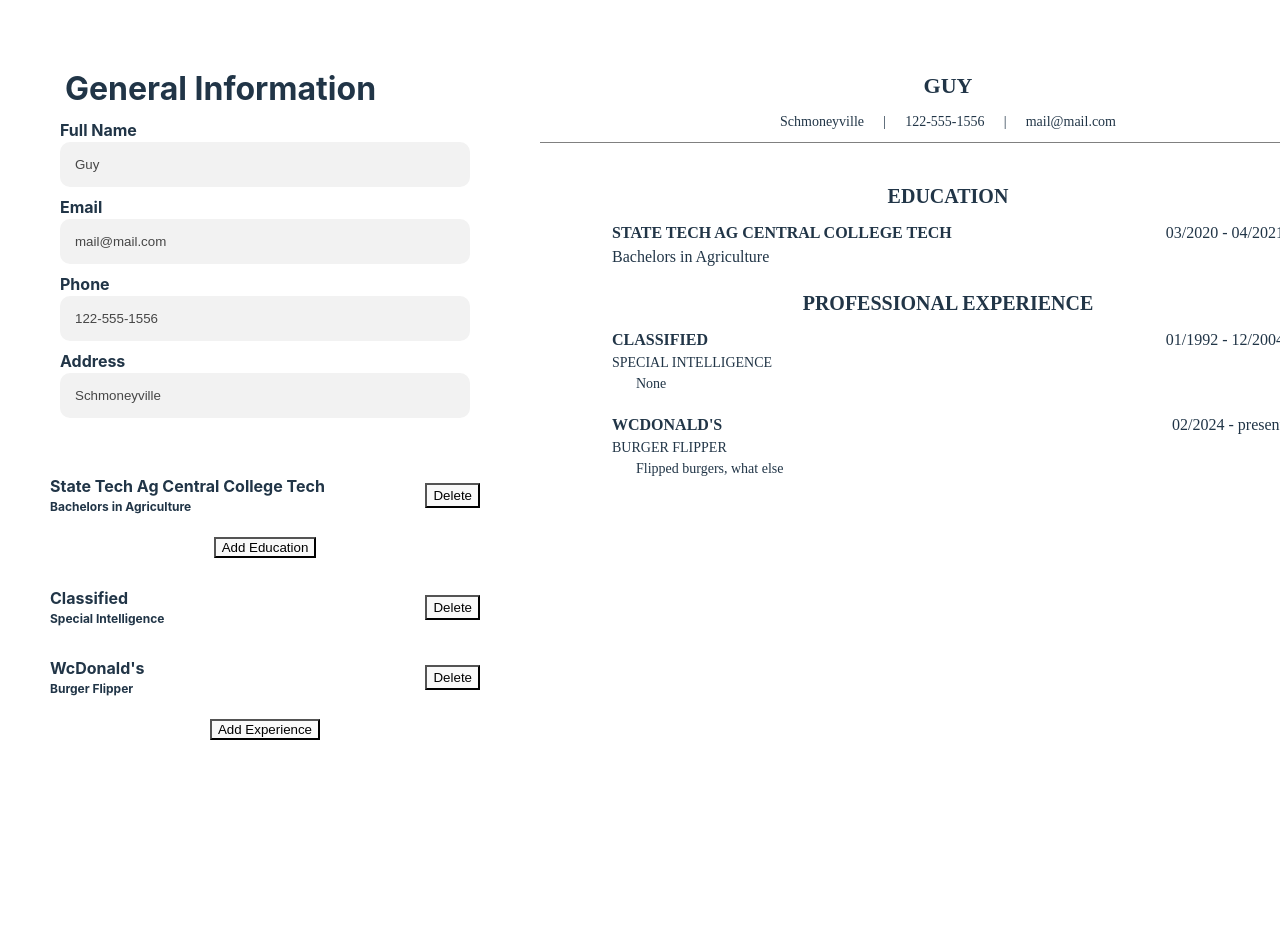
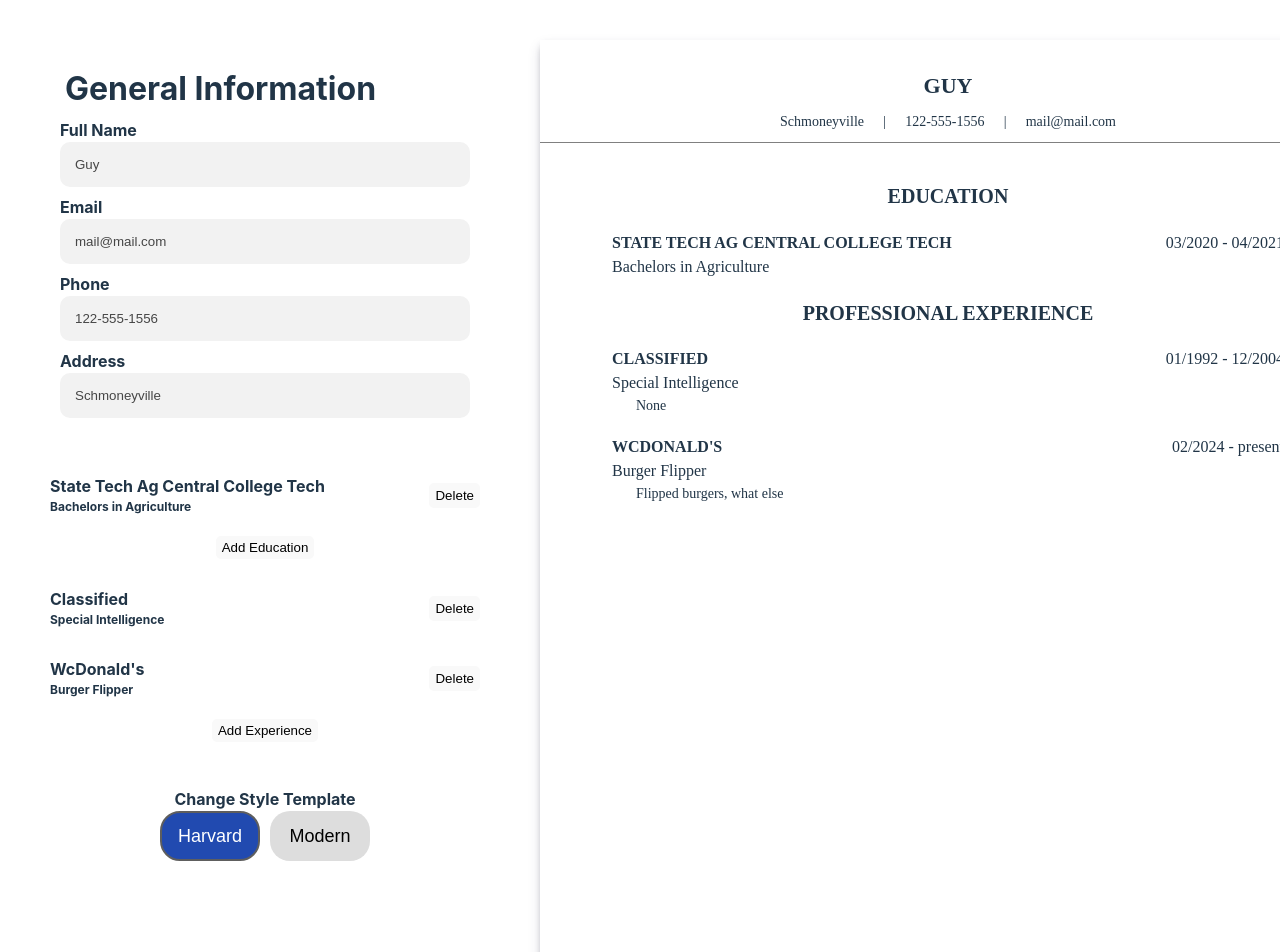
Before and after one commit to Decoldest/cv-app, a React (Vite) app: page / in a window 1280 px wide. Shown: the top 952 px of the page. Built offline with nearby package versions, Linux system fonts and the light colour scheme.

Commit message:
change resume style with selector

```diff
--- a/src/App.css
+++ b/src/App.css
@@ -1,7 +1,6 @@
 #root {
   max-width: 1280px;
   padding: 2rem
-
 }
 
 @media (prefers-reduced-motion: no-preference) {
@@ -15,3 +14,14 @@
   grid-template-columns: 450px 8.5in;
   gap: 50px;
 }
+
+button {
+  background-color: rgb(59, 59, 113);
+  border: none;
+  border-radius: 5px;
+  padding: 4px 6px;
+}
+
+button:active {
+  background-color: rgb(33, 33, 72);
+}
--- a/src/App.jsx
+++ b/src/App.jsx
@@ -48,6 +48,7 @@ export default function App() {
   const [info, setInfo] = useState(defaultGeneralInfo);
   const [experience, setExperience] = useState(defaultExperience);
   const [education, setEducation] = useState(defaultEducation);
+  const [style, setStyle] = useState("Harvard");
 
   return (
     <div className="main-card">
@@ -58,8 +59,10 @@ export default function App() {
         setEducation={setEducation}
         experience={experience}
         setExperience={setExperience}
+        style={style}
+        setStyle={setStyle}
       />
-      <Output info={info} experience={experience} education={education} />
+      <Output info={info} experience={experience} education={education} style={style} />
     </div>
   );
 }
--- a/src/components/Input.jsx
+++ b/src/components/Input.jsx
@@ -1,6 +1,7 @@
 import GeneralInfo from "./GeneralInfo";
 import Experience from "./Experience";
 import Education from "./Education";
+import Styling from "./Styling";
 import "../styles/Input.css";
 
 export default function Input({
@@ -10,6 +11,8 @@ export default function Input({
   setEducation,
   experience,
   setExperience,
+  style,
+  setStyle
 }) {
   return (
     <>
@@ -23,6 +26,9 @@ export default function Input({
         <div className="experience-container">
           <Experience experience={experience} setExperience={setExperience} />
         </div>
+        <div className="style-container">
+          <Styling  style={style} setStyle={setStyle} />
+        </div>
       </div>
     </>
   );
--- a/src/components/Output.jsx
+++ b/src/components/Output.jsx
@@ -1,7 +1,10 @@
 import "../styles/Output.css";
 
-export default function Output({ info, experience, education }) {
-  return <Harvard info={info} experience={experience} education={education} />;
+export default function Output({ info, experience, education, style }) {
+  return ( style === "Harvard" ?
+    <Harvard info={info} experience={experience} education={education} />
+    : <Modern info={info} experience={experience} education={education} />
+  );
 }
 
 function Harvard({ info, experience, education }) {
@@ -52,7 +55,7 @@ function Harvard({ info, experience, education }) {
 function Modern({ info, experience, education }) {
   return (
     <div className="output-container">
-      <section>
+      <section className="header">
         <h1 className="name">{info.fullName}</h1>
         <div className="additional-details">
           <h3>{info.email}</h3>
--- /dev/null
+++ b/src/components/Styling.jsx
@@ -0,0 +1,23 @@
+import "../styles/Styling.css";
+
+export default function Styling({ style, setStyle }) {
+  return (
+    <>
+      <div>Change Style Template</div>
+      <div>
+        <button
+          className={style === "Harvard" ? "selected" : ""}
+          onClick={() => setStyle("Harvard")}
+        >
+          Harvard
+        </button>
+        <button
+          className={style === "Modern" ? "selected" : ""}
+          onClick={() => setStyle("Modern")}
+        >
+          Modern
+        </button>
+      </div>
+    </>
+  );
+}
--- a/src/styles/Education.css
+++ b/src/styles/Education.css
@@ -21,8 +21,6 @@ li button {
   height: 25px;
 }
 
-
-
 form div {
   margin-bottom: 15px;
 }
--- a/src/styles/Input.css
+++ b/src/styles/Input.css
@@ -7,5 +7,14 @@
 input:focus {
   border: none;
   outline: rgb(169, 169, 255) 1px solid;
-  text-align: center;
 }
+
+.style-container {
+  margin-top: 20px;
+  background-color: white;
+  padding: 15px;
+  border-radius: 10px;
+  display: flex;
+  flex-direction: column;
+  align-items: center;
+}
--- a/src/styles/Output.css
+++ b/src/styles/Output.css
@@ -3,7 +3,7 @@
   flex-direction: column;
   background-color: white;
   height: 11in;
-}
+  box-shadow: rgba(50, 50, 93, 0.25) 0px 6px 12px -2px, rgba(0, 0, 0, 0.3) 0px 3px 7px -3px;}
 
 .output-container>h1,h2,h3,h4,h5,h6,p {
   margin: 0;
@@ -20,7 +20,7 @@
 
 h4.output-bold {
   font-size: 16px;
-  font-weight: 700;
+  font-weight: bold;
 }
 
 .output-container p {
@@ -35,6 +35,7 @@ h4.output-bold {
 .output-container h2 {
   font-size: 20px;
   text-align: center;
+  margin-bottom: 0.2in;
 }
 
 .output-container .education-section,.experience-section {
@@ -99,8 +100,7 @@ h4.output-bold.harvard {
 }
 
 .output-container .position-harvard {
-  font-size: 14px;
-  text-transform: uppercase;
+  font-size: 16px;
 }
 
 .output-container .harvard p {
@@ -118,6 +118,12 @@ h4.output-bold.harvard {
 }
 
 .output-container.harvard h2 {
+  margin-bottom: 0.2in;
+}
 
-  margin-bottom: 0.1in;
+.output-container .header {
+  color: white;
+  background-color: rgb(129, 129, 129);
+  margin: 0 0 10px 0;
+  padding: 0 0 25px 0;
 }
--- /dev/null
+++ b/src/styles/Styling.css
@@ -0,0 +1,15 @@
+.style-container button {
+  font-size: 18px;
+  color: black;
+  width: 100px;
+  height: 50px;
+  background-color: rgb(221, 221, 221);
+  margin: 0 5px;
+  border-radius: 20px;
+}
+
+button.selected {
+  color: white;
+  background-color: rgb(33, 74, 176);
+  border: 2px solid rgb(94, 94, 94);
+}
```
Also changed, not shown: src/components/Dropdown.jsx (+6 -10 lines).
